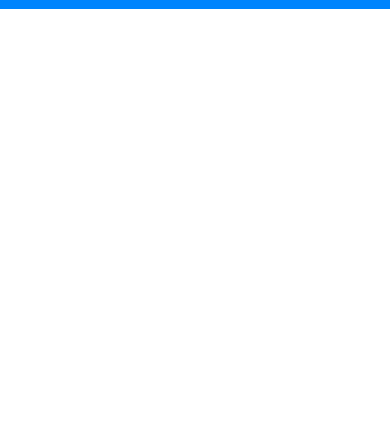
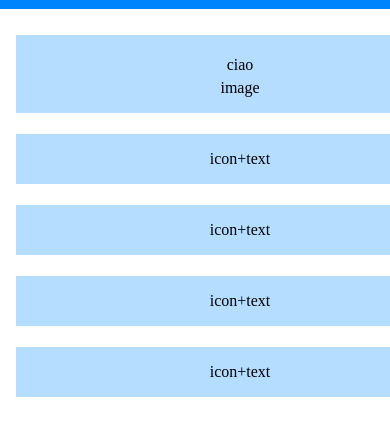
Before and after one commit to NicolaTeora/htmlcss-responsive-layout, a plain HTML site: page index.html in a window 390 px wide. Shown: the part 29-464 px from the top of the page. Drawn offline with Linux system fonts and the light colour scheme.

Commit message:
feat : end frist-section mobile

```diff
--- a/css/style.css
+++ b/css/style.css
@@ -11,6 +11,21 @@
     width: 480px;
     margin: 0 auto;
     padding: 0 1rem;
+}
+
+.row{
+    margin: 1rem -1rem;
+    display: flex;
+    width: 100%;
+    flex-wrap: wrap;
+}
+
+[class*="col"]{
+    padding: 1rem;
+    margin: 0.65rem 0;
+    width: 100%;
+    /* debug */
+    background-color: rgba(181, 221, 255, 1);
 }
 
 /* DEBUG */
@@ -36,3 +51,14 @@
 #header .container .nav{
     padding: 10px;
 }
+
+/* MAIN */
+#frist_section .container{
+    display: flex;
+    justify-content: center;
+    text-align: center;
+}
+
+.card-left, .card-right{
+    padding: 5px;
+}
--- a/index.html
+++ b/index.html
@@ -19,6 +19,36 @@
     </header>
     <!-- END HEADER -->
 
+    <!-- START MAIN -->
+    <main>
+        <section id="frist_section">
+            <div class="container">
+                <div class="row">
+                    <div class="col">
+                        <div class="card-left">
+                            ciao
+                        </div>
+                        <div class=".card-right">
+                            image
+                        </div>
+                    </div>
+                    <div class="col">
+                        icon+text
+                    </div>
+                    <div class="col">
+                        icon+text
+                    </div>
+                    <div class="col">
+                        icon+text
+                    </div>
+                    <div class="col">
+                        icon+text
+                    </div>
+                </div>
+            </div>
+        </section>
+    </main>
+    <!-- END MAIN -->
 
 </body>
 </html>
```
